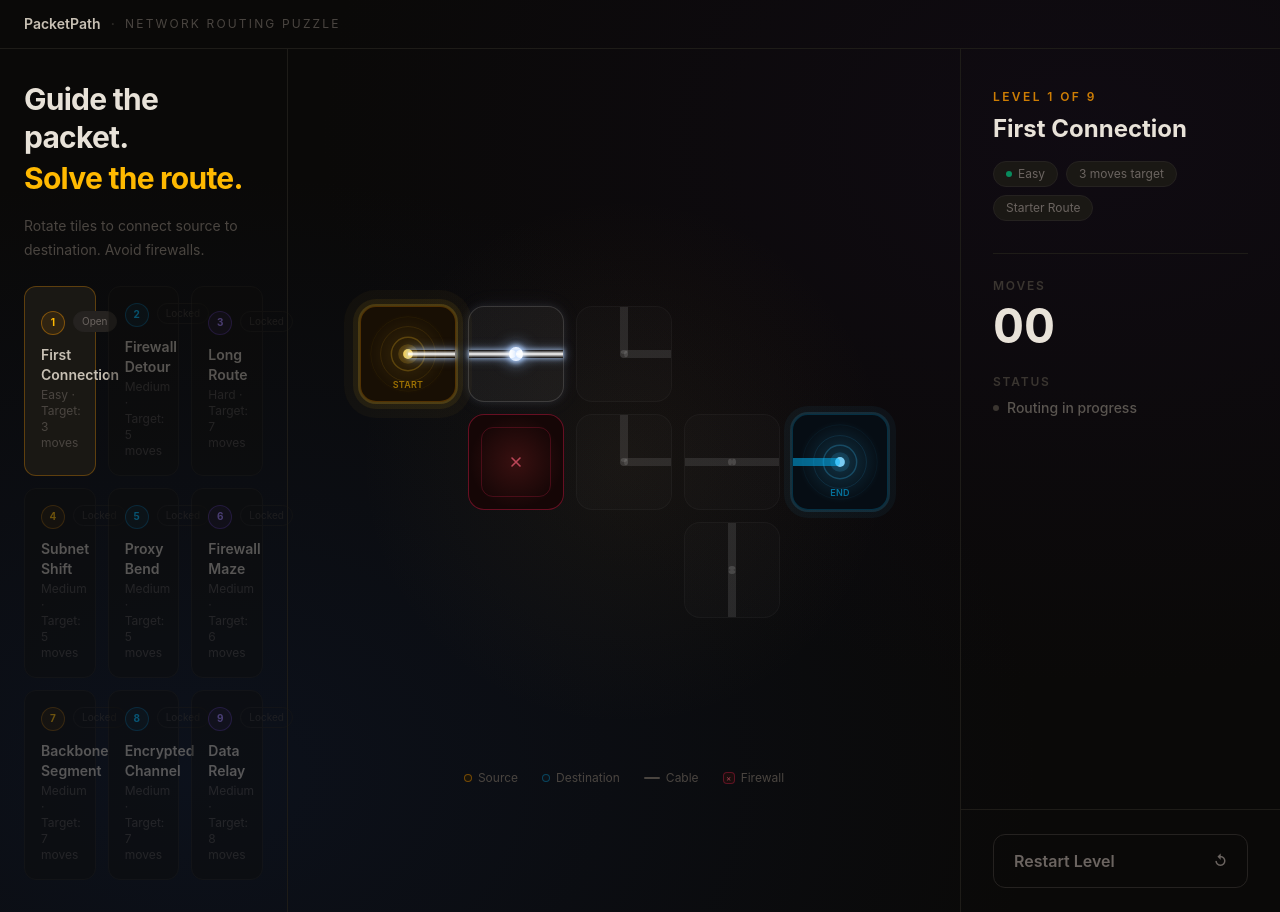
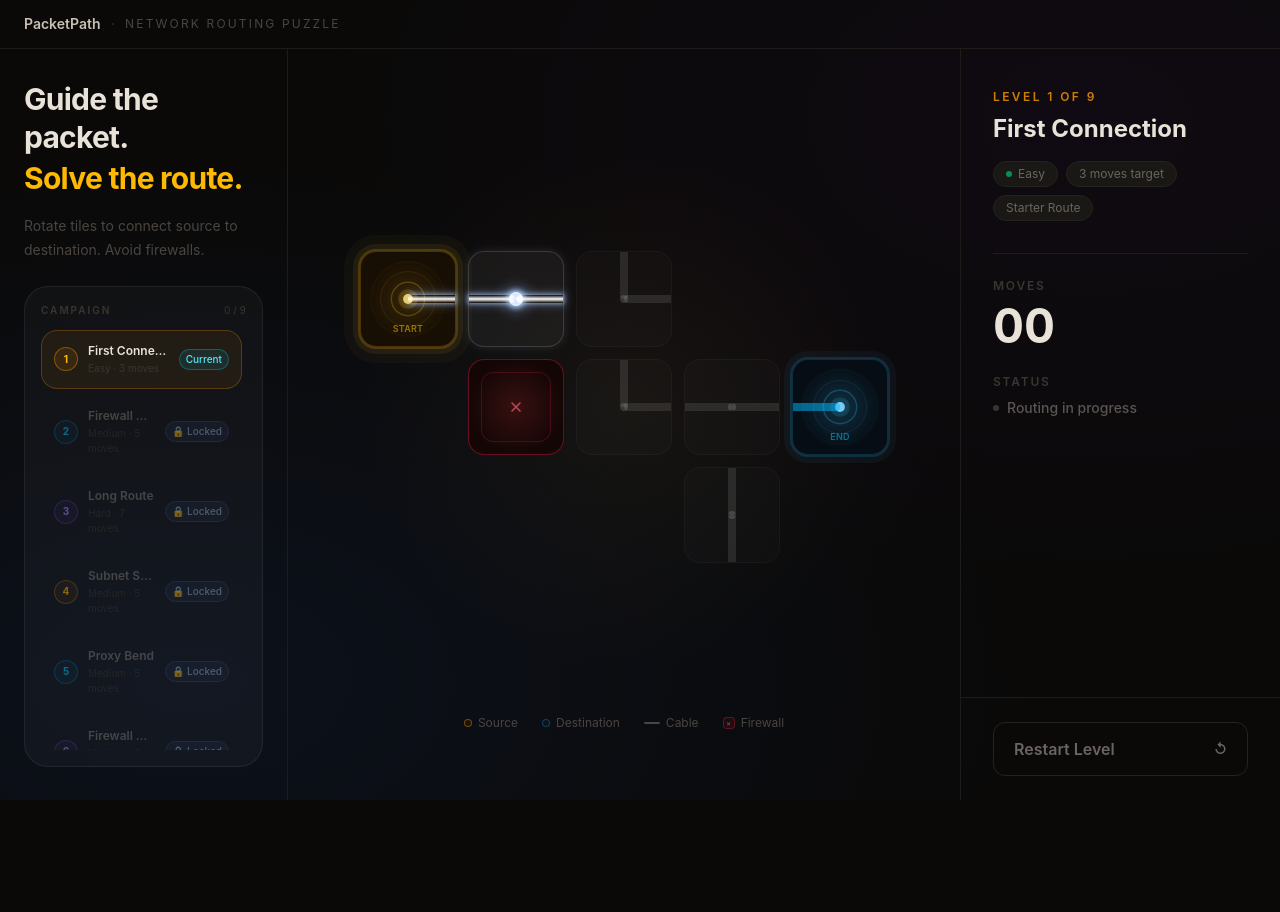
Before and after one commit to simonlartey/packet-path, a React (Vite) app: page / in a window 1280 px wide. Both pictures are taken after a click on the button "Play Now". After the commit the page ends 800 px from the top, so only its background shows below. Built offline with nearby package versions, Linux system fonts and the light colour scheme.

Commit message:
Redesign level selector with scrollable panel and lock states

```diff
--- a/src/components/LevelSelector.tsx
+++ b/src/components/LevelSelector.tsx
@@ -1,3 +1,4 @@
+import { useEffect, useRef } from 'react'
 import type { Level } from '../game/types'
 import type { PlayerProgress } from '../storage/progressStorage'
 
@@ -20,8 +21,32 @@ export function LevelSelector({
   progress,
   onSelectLevel,
 }: LevelSelectorProps) {
+  const activeRef = useRef<HTMLButtonElement>(null)
+
+  useEffect(() => {
+    activeRef.current?.scrollIntoView({ block: 'nearest', behavior: 'smooth' })
+  }, [activeLevelId])
+
+  const completedCount = levels.filter((l) => progress.completedLevels[l.id]).length
+
   return (
-    <div role="group" aria-label="Select level" className="grid w-full grid-cols-3 gap-3">
+    <div className="rounded-3xl border border-white/[0.07] bg-white/[0.03] p-4">
+      {/* Panel header */}
+      <div className="flex items-center justify-between">
+        <p className="text-[10px] font-semibold uppercase tracking-[0.2em] text-[#3a3530]">
+          Campaign
+        </p>
+        <p className="text-[10px] tabular-nums text-[#3a3530]">
+          {completedCount} / {levels.length}
+        </p>
+      </div>
+
+      {/* Scrollable level list */}
+      <div
+        role="group"
+        aria-label="Select level"
+        className="mt-3 max-h-[420px] space-y-1.5 overflow-y-auto pr-1"
+      >
         {levels.map((level, index) => {
           const isUnlocked = level.id <= progress.highestUnlockedLevelId
           const isActive = level.id === activeLevelId
@@ -31,6 +56,7 @@ export function LevelSelector({
           return (
             <button
               key={level.id}
+              ref={isActive ? activeRef : undefined}
               type="button"
               disabled={!isUnlocked}
               onClick={() => onSelectLevel(index)}
@@ -42,49 +68,66 @@ export function LevelSelector({
                   ? `Best score ${levelProgress.bestScore} points in ${levelProgress.bestMoves} moves.`
                   : 'No completed score yet.'
               }`}
-            className={`rounded-xl border p-4 text-left transition focus:outline-none focus:ring-2 focus:ring-amber-500/50 focus:ring-offset-2 focus:ring-offset-[#0e0d0b] ${
+              className={`w-full rounded-2xl border p-3 text-left transition focus:outline-none focus:ring-2 focus:ring-amber-500/50 focus:ring-offset-1 focus:ring-offset-[#0e0d0b] ${
                 isActive
-                ? 'border-amber-500/30 bg-[#1a1814]'
+                  ? 'border-amber-500/25 bg-amber-500/[0.07]'
                   : isUnlocked
-                  ? 'border-[#252220] bg-[#141210] hover:border-[#403c36] hover:bg-[#1a1814]'
-                  : 'cursor-not-allowed border-[#1e1c18] bg-[#0e0d0b] opacity-40'
+                    ? 'border-[#1e1c18] bg-transparent hover:border-[#2e2c28] hover:bg-white/[0.03]'
+                    : 'cursor-not-allowed border-transparent bg-transparent opacity-50'
               }`}
             >
-            <div className="flex items-start justify-between gap-2">
+              <div className="flex items-center gap-2.5">
+                {/* Level number badge */}
                 <span
                   className={`flex h-6 w-6 shrink-0 items-center justify-center rounded-full border text-[10px] font-bold ${badge}`}
                 >
                   {level.id}
                 </span>
 
+                {/* Name + difficulty */}
+                <div className="min-w-0 flex-1">
+                  <p
+                    className={`truncate text-xs font-semibold ${
+                      isActive ? 'text-[#e8e2d8]' : 'text-[#7a7470]'
+                    }`}
+                  >
+                    {level.name}
+                  </p>
+                  <p className="mt-0.5 text-[10px] text-[#3a3530]">
+                    {level.difficulty} · {level.estimatedMoves} moves
+                  </p>
+                </div>
+
+                {/* Status badge */}
                 {levelProgress ? (
-                <span className="rounded-full border border-emerald-800/30 bg-emerald-950/20 px-2 py-0.5 text-[10px] font-medium text-emerald-500">
+                  <span className="shrink-0 rounded-full border border-emerald-400/30 bg-emerald-400/10 px-1.5 py-0.5 text-[10px] font-medium text-emerald-300">
                     Done
                   </span>
-              ) : isUnlocked ? (
-                <span className="rounded-full border border-[#252220] bg-[#252220] px-2 py-0.5 text-[10px] text-[#6b6460]">
-                  Open
+                ) : !isUnlocked ? (
+                  <span className="shrink-0 rounded-full border border-slate-700 bg-slate-800/80 px-1.5 py-0.5 text-[10px] font-medium text-slate-400">
+                    🔒 Locked
+                  </span>
+                ) : isActive ? (
+                  <span className="shrink-0 rounded-full border border-cyan-400/30 bg-cyan-400/10 px-1.5 py-0.5 text-[10px] font-medium text-cyan-300">
+                    Current
                   </span>
                 ) : (
-                <span className="rounded-full border border-[#1e1c18] px-2 py-0.5 text-[10px] text-[#3a3530]">
-                  Locked
+                  <span className="shrink-0 rounded-full border border-cyan-400/30 bg-cyan-400/10 px-1.5 py-0.5 text-[10px] font-medium text-cyan-300">
+                    Open
                   </span>
                 )}
               </div>
 
-            <p className="mt-2.5 text-sm font-semibold text-[#c8c0b4]">{level.name}</p>
-            <p className="mt-0.5 text-xs text-[#4a4540]">
-              {level.difficulty} · Target: {level.estimatedMoves} moves
-            </p>
-
+              {/* Best score row — only when completed */}
               {levelProgress && (
-              <p className="mt-2 text-xs font-semibold text-amber-500">
-                Best: {levelProgress.bestScore} pts · {levelProgress.bestMoves} moves
+                <p className="mt-1.5 pl-[34px] text-[10px] font-medium text-amber-500/70">
+                  {levelProgress.bestScore} pts · {levelProgress.bestMoves} moves
                 </p>
               )}
             </button>
           )
         })}
       </div>
+    </div>
   )
 }
```
Lines whose indentation alone changed are shown as unchanged.
